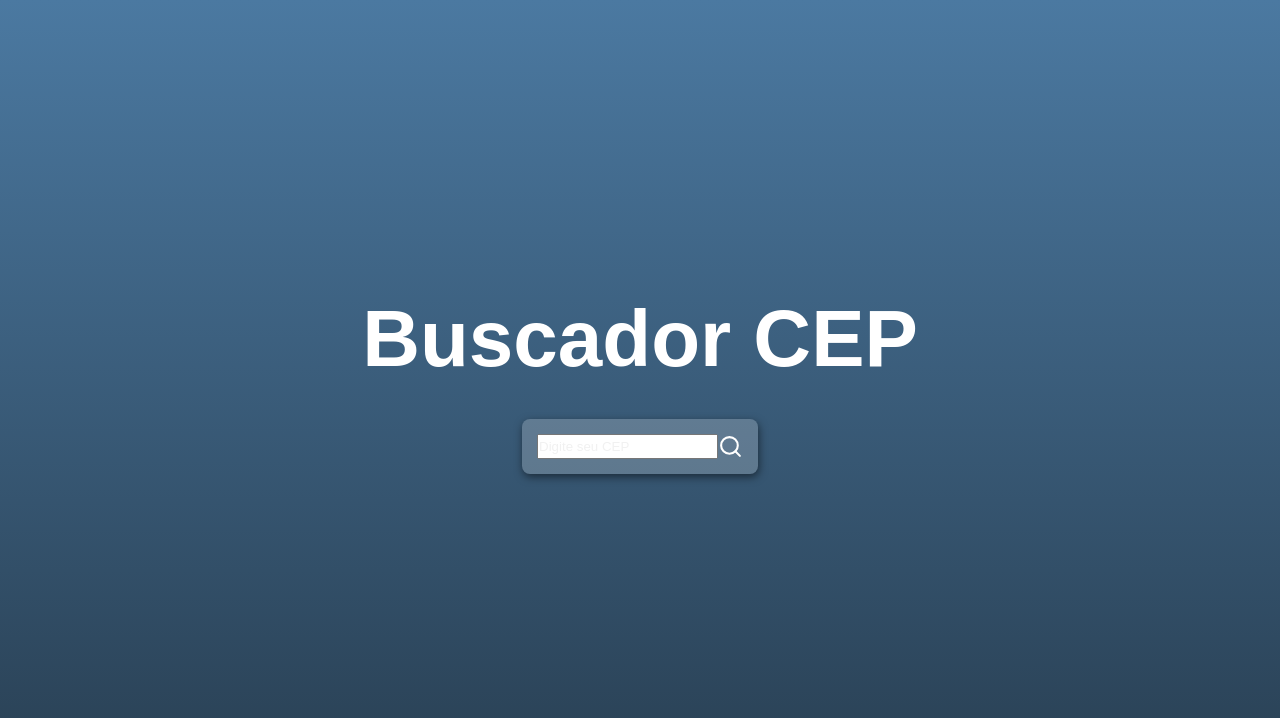
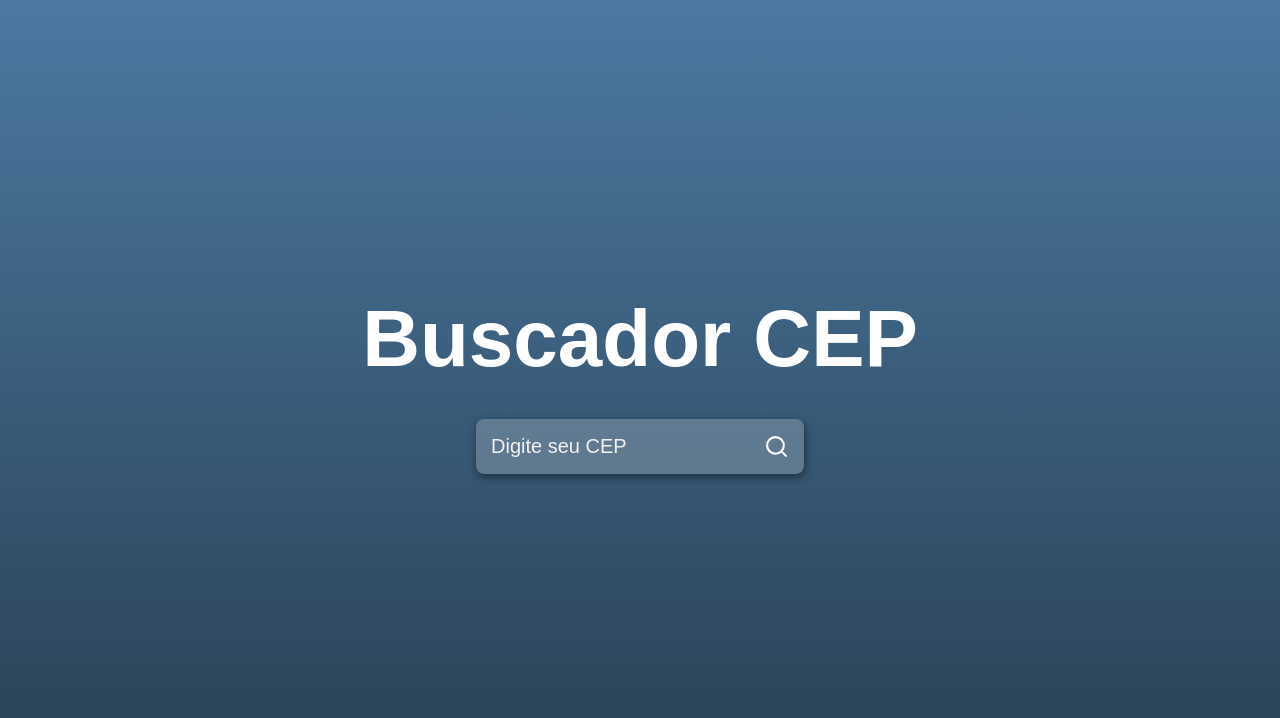
Before and after one commit to devMahaw/buscador_de_cep, a React (Create React App) app: page / in a window 1280 px wide. Shown: the top 718 px of the page. Built offline with nearby package versions, Linux system fonts and the light colour scheme.

Commit message:
refactor: code change

```diff
--- a/src/styles.css
+++ b/src/styles.css
@@ -31,6 +31,15 @@
     display: flex;
     border-radius: 8px;
     box-shadow: 1px 3px 8px rgba(0, 0, 0, 0.5);
+}
+
+.containerInput input {
+    background-color: transparent;
+    border: 0;
+    font-size: 20px;
+    color: #FFF;
+    outline: none;
+    margin-right: 8px;
 }
 
 .containerInput input::placeholder {
```
